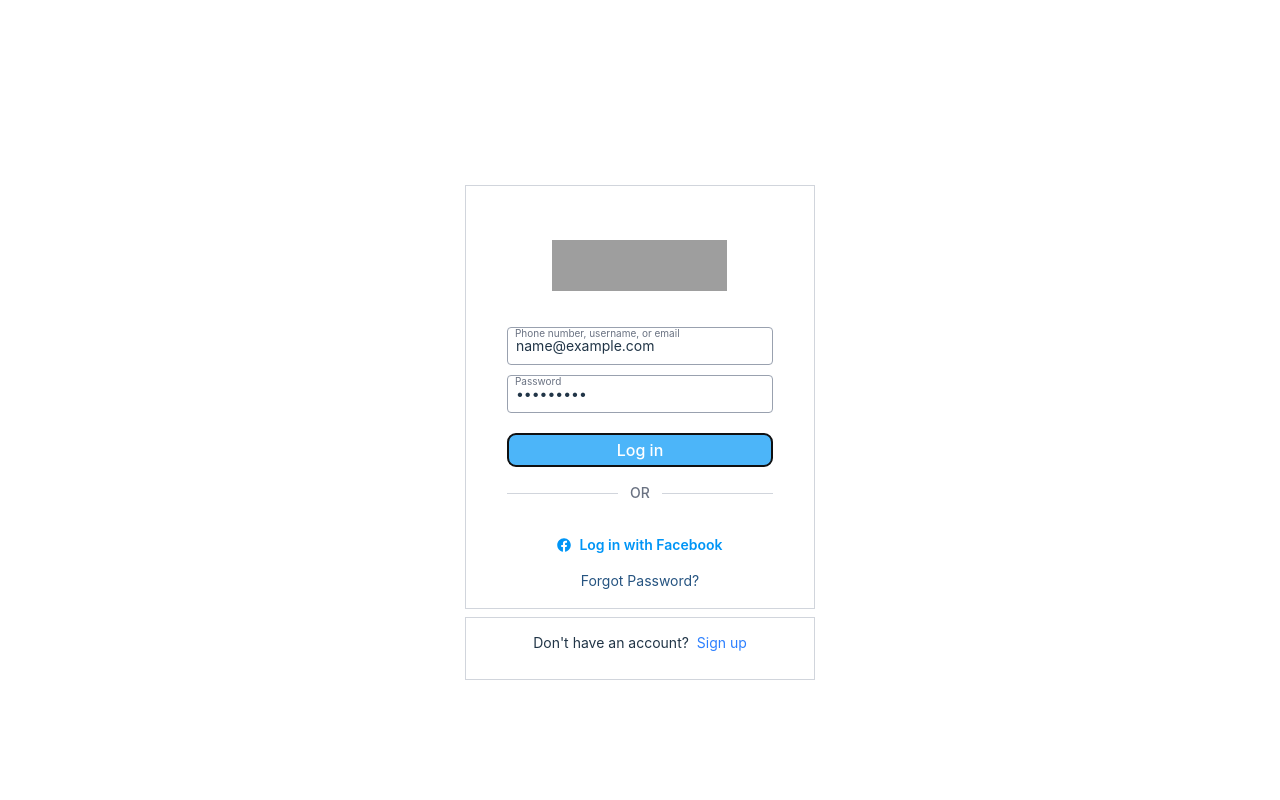
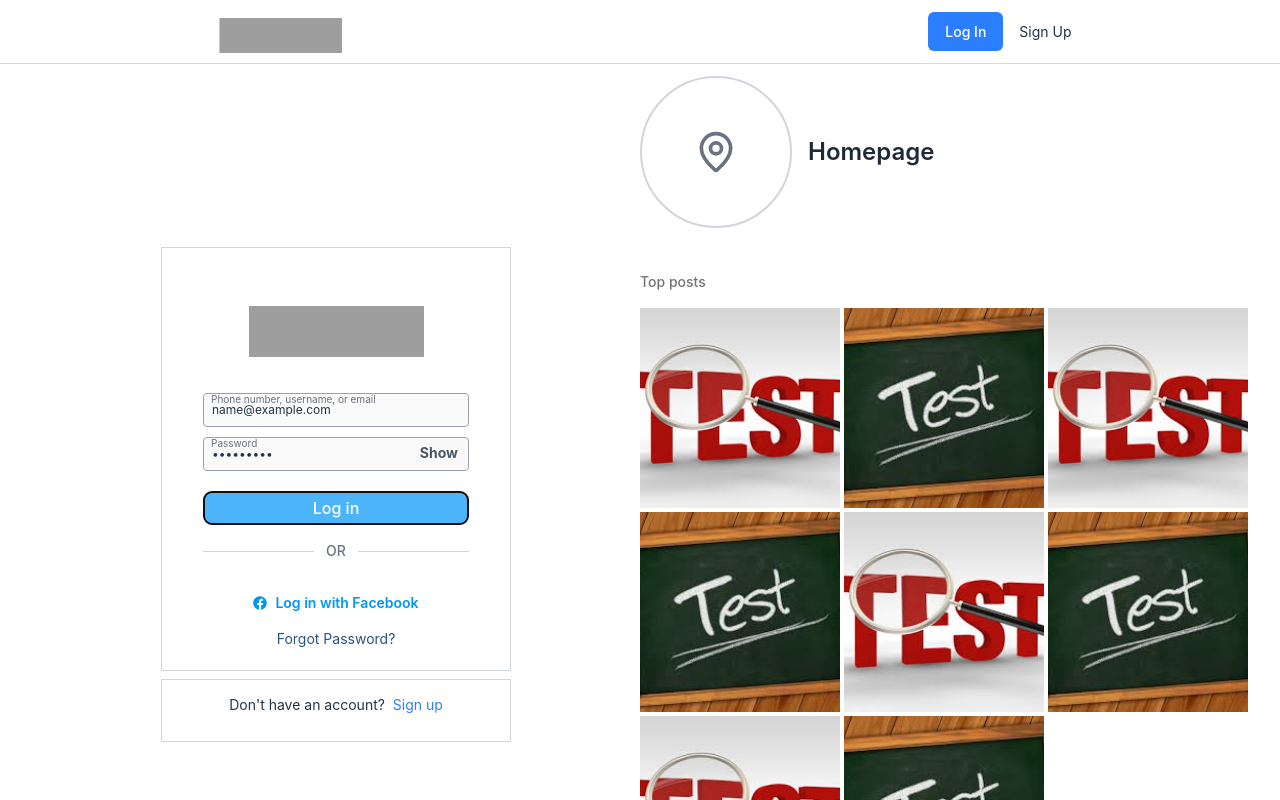
Before and after one commit to NikCeb/instagram-react, a React (Vite) app in the folder instagram-react/: page / in a window 1280 px wide. Both pictures are taken after typing "name@example.com", "Sample123" into the empty fields and a click on the button "Log in". Shown: the top 800 px of the page. Built offline with nearby package versions, Linux system fonts and the light colour scheme; grey boxes are pictures that could not be loaded.

Commit message:
[added] password button for show then added state, inlcuding fixing alignment of login
Signed-off-by: Niks <73528883+NikCeb@users.noreply.github.com>

```diff
--- a/instagram-react/src/App.jsx
+++ b/instagram-react/src/App.jsx
@@ -24,7 +24,7 @@ function App() {
 
   return (
     <>
-      {/* <div
+      <div
         className={`flex min-h-screen min-w-full m-0 p-0 ${
           isSmallScreen ? "flex-col" : "flex-row"
         }`}
@@ -32,30 +32,34 @@ function App() {
         {!isSmallScreen && (
           <>
             <div className="flex w-full justify-center items-center">
-              <div className="w-full flex justify-center items-center">
+              <div className="flex flex-col w-full justify-center items-center">
                 <LoginPage />
               </div>
             </div>
             <div className="flex w-full justify-center items-center">
               <div className="w-full flex justify-center items-center">
-                <HomePage />
+                <HomePage
+                  showLoginHandler={showLoginHandler}
+                  hideLoginHandler={hideLoginHandler}
+                  loginPromptVisible={loginPromptVisible}
+                />
               </div>
             </div>
           </>
         )}
 
         {isSmallScreen && (
-          <div className="flex w-full justify-center items-center">
-            <HomePage />
-          </div>
+          <>
+            <div className="flex w-full justify-center items-center">
+              <HomePage
+                showLoginHandler={showLoginHandler}
+                hideLoginHandler={hideLoginHandler}
+                loginPromptVisible={loginPromptVisible}
+              />
+            </div>
+          </>
         )}
-      </div> */}
-      <LoginPage />
-      {/* <HomePage
-        showLoginHandler={showLoginHandler}
-        hideLoginHandler={hideLoginHandler}
-        loginPromptVisible={loginPromptVisible}
-      /> */}
+      </div>
     </>
   );
 }
--- a/instagram-react/src/components/Header.jsx
+++ b/instagram-react/src/components/Header.jsx
@@ -23,7 +23,7 @@ const Header = () => {
               <a href="/" className="hover:text-gray-600">
                 <button
                   className="flex content-center text-center justify-center items-center bg-blue-500
-                 text-white px-4 py-2 rounded-md xs:px-1 xs:py-1 xs:text-[.875rem] sm:px-2 sm:py-2 sm"
+                 text-white px-4 py-2 rounded-md xs:px-4 xs:py-2 xs:text-[.875rem] sm:px-4 sm:py-2 sm"
                 >
                   Log In
                 </button>
--- a/instagram-react/src/components/InputField.jsx
+++ b/instagram-react/src/components/InputField.jsx
@@ -10,8 +10,8 @@ const InputField = ({ type, id, value, onChange, label }) => (
       onChange={onChange}
       placeholder={label}
       className="w-full peer text-align-left  border
-        border-gray-400 outline-gray-500 rounded inherit
-        px-2 py-2 bg-ig-secondary-background mb-2.5 inline-block md:text-md sm:text-sm xs:text-xs"
+        border-gray-400 outline-gray-500 rounded inherit  bg-[#fafafa]
+        px-2 py-2 bg-ig-secondary-background mb-2.5 inline-block md:text-xs sm:text-xs xs:text-xs"
     />
     {value && (
       <label
--- a/instagram-react/src/components/Login.jsx
+++ b/instagram-react/src/components/Login.jsx
@@ -5,6 +5,7 @@ import InputField from "./InputField";
 const Login = () => {
   const [email, setEmail] = useState("");
   const [password, setPassword] = useState("");
+  const [showPassword, setShowPassword] = useState(false);
 
   const handleSubmit = (e) => {
     e.preventDefault();
@@ -47,13 +48,25 @@ const Login = () => {
           label="Phone number, username, or email"
         />
         {/* Password */}
+        <div className="flex flex-col  w-full items-center justify-center relative">
           <InputField
-          type="password"
+            type={showPassword ? "text" : "password"}
             id="password"
             value={password}
             onChange={(e) => setPassword(e.target.value)}
             label="Password"
           />
+          {/* Show Password */}
+          {password && (
+            <button
+              type="button"
+              className="absolute top-0.5 right-15 px-2 py-1 text-sm font-bold text-gray-600 hover:text-gray-900 border-none hover:border-none"
+              onClick={() => setShowPassword(!showPassword)}
+            >
+              {showPassword ? "Hide" : "Show"}
+            </button>
+          )}
+        </div>
         {/* Login Button */}
         <button
           className="bg-[#4cb5f9] w-[70%] text-white mt-2.5 px-2 py-1 rounded-lg "
```
Lines whose indentation alone changed are shown as unchanged.
